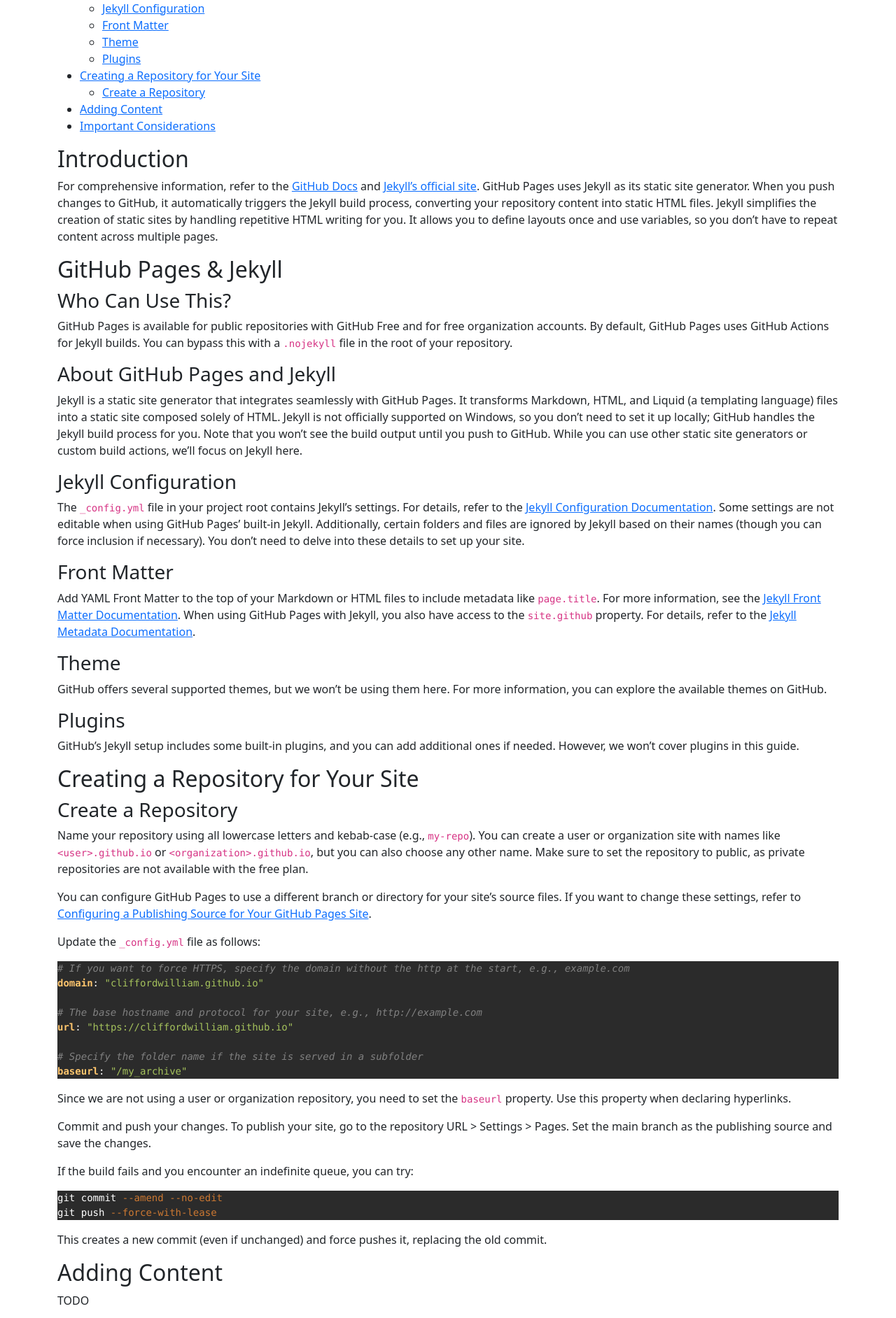
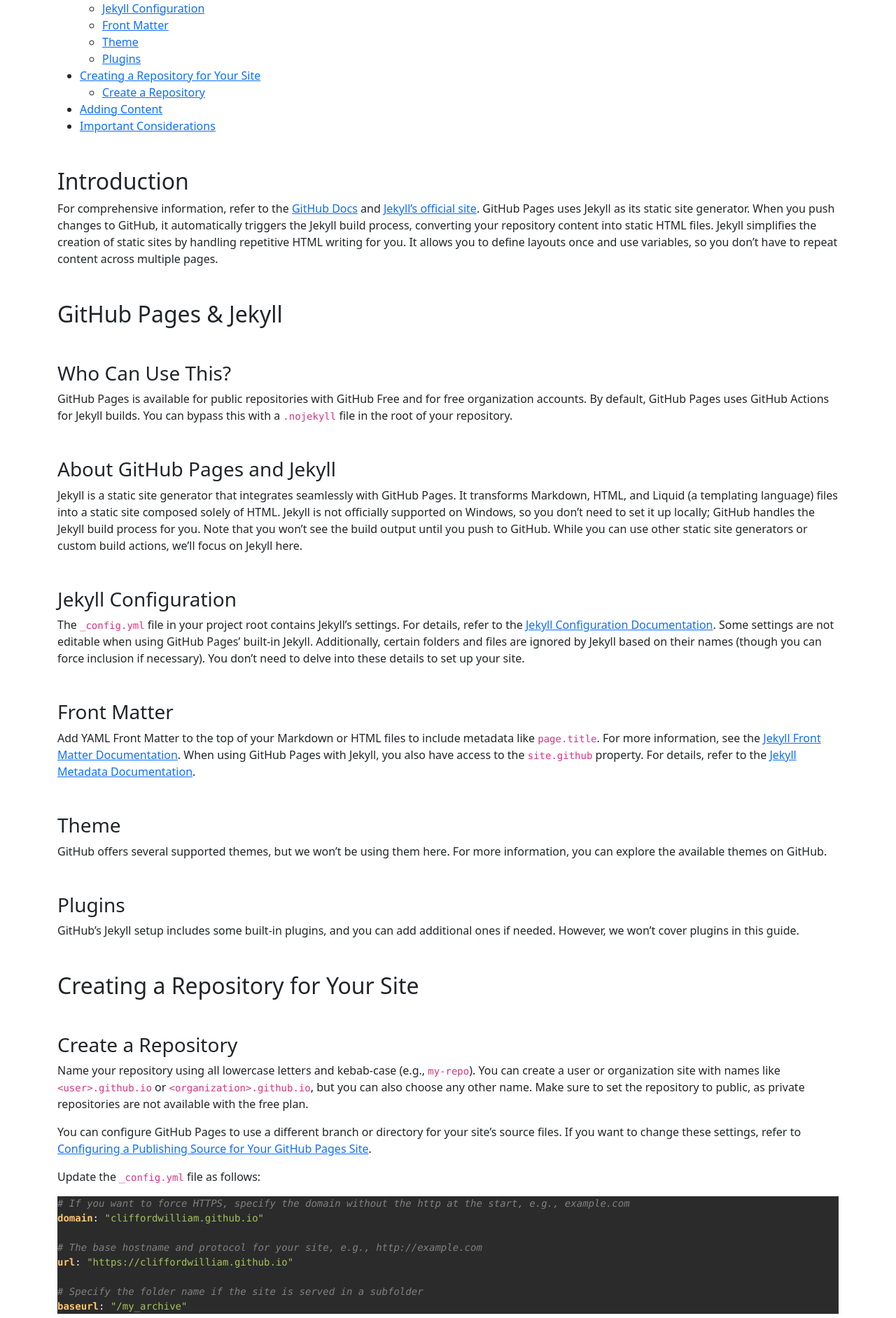
Before and after one commit to cliffordwilliam/my_archive, a Jekyll site: the page built from _posts/2024-09-12-github-pages-and-jekyll.md, in a window 1280 px wide. Shown: the part 890-2774 px from the top of the page at 70% size. Built offline with Jekyll 4.4.1, drawn with Linux system fonts in a browser that asks for light colours.

Commit message:
header top margin

```diff
--- a/_layouts/default.html
+++ b/_layouts/default.html
@@ -6,6 +6,7 @@
   <title>{{ page.title }} - {{ site.author_name }}</title>
   <link rel="stylesheet" href="{{ site.baseurl }}/assets/css/style.css">
   <link rel="stylesheet" href="{{ site.baseurl }}/assets/css/pygments-darcula.css">
+  <link rel="stylesheet" href="{{ site.baseurl }}/assets/css/header-top-margin.css">
   <script src="{{ site.baseurl }}/assets/js/main.js" defer></script>
   <script src="{{ site.baseurl }}/assets/js/color_mode_toggler.js" defer></script>
 </head>
--- a/_layouts/post.html
+++ b/_layouts/post.html
@@ -20,4 +20,6 @@ layout: default
 <h2>Contents</h2>
 {% include toc.html html=content %}
 
-{{ content }}
+<div id="post-content-container">
+    {{ content }}
+</div>
--- /dev/null
+++ b/assets/css/header-top-margin.css
@@ -0,0 +1,7 @@
+#post-content-container h2,
+h3,
+h4,
+h5,
+h6 {
+    margin-top: 3rem;
+}
```
